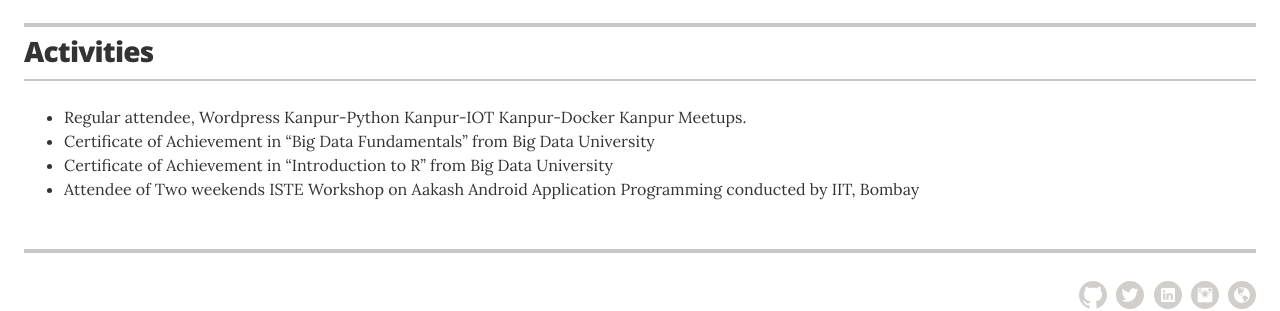
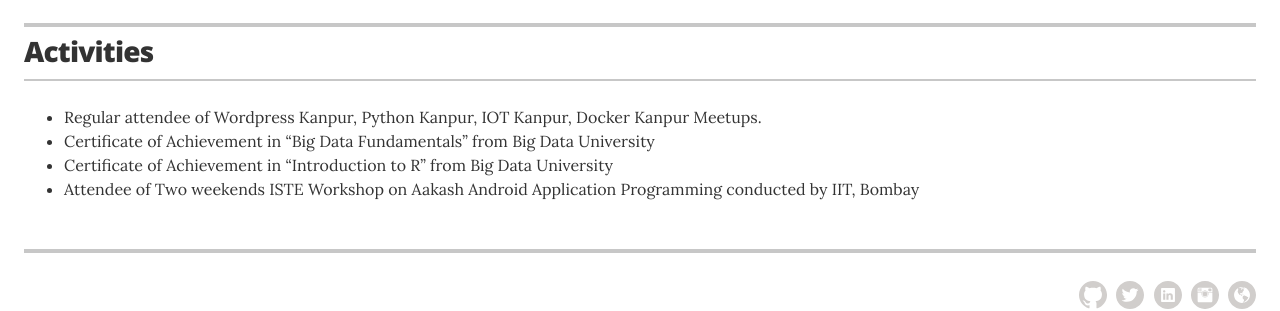
Before and after one commit to hammadmashkoor/hammadmashkoor.github.io, a Jekyll site: the page built from index.html, in a window 1280 px wide. Shown: the part 1889-2200 px from the top of the page. Built offline with Jekyll 4.4.1, drawn with Linux system fonts in a browser that asks for light colours.

```diff
--- a/_data/links.yml
+++ b/_data/links.yml
@@ -1,6 +1,6 @@
 # links
 - url: ""
-  description: Regular attendee, Wordpress Kanpur-Python Kanpur-IOT Kanpur-Docker Kanpur Meetups.
+  description: Regular attendee of Wordpress Kanpur, Python Kanpur, IOT Kanpur, Docker Kanpur Meetups.
 - url: ""
   description: Certificate of Achievement in “Big Data Fundamentals” from Big Data University
 - url: ""
```
